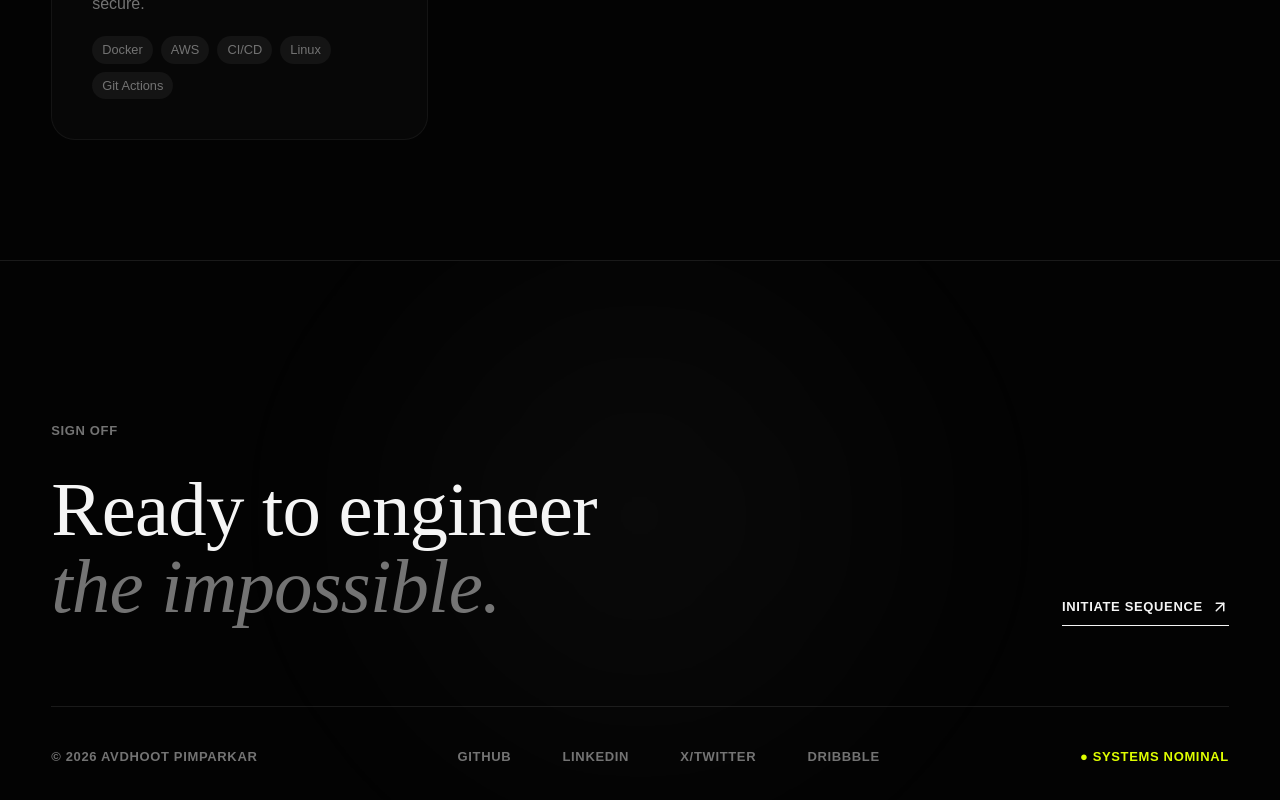
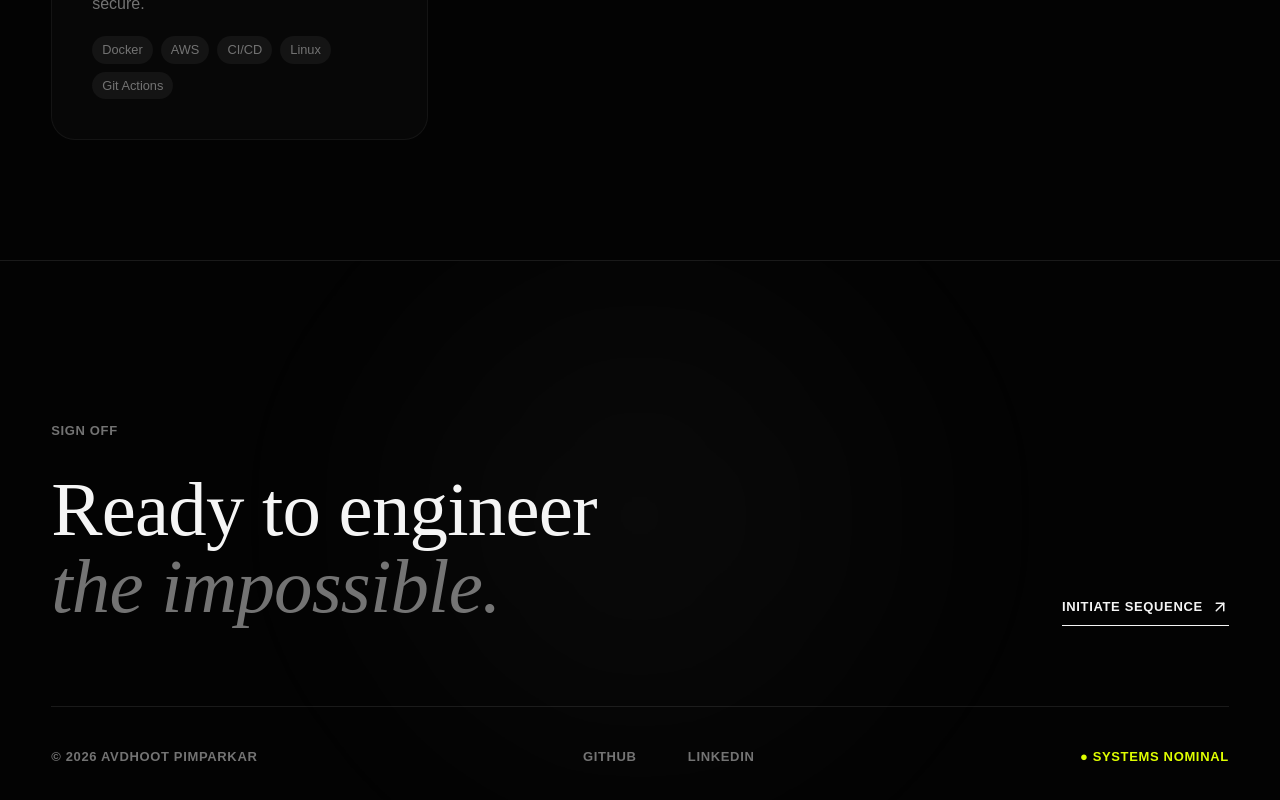
Before and after one commit to avdhootp14/portfolio, a React (Vite) app: page / in a window 1280 px wide. Shown: the part 6056-6856 px from the top of the page. Built offline with nearby package versions, Linux system fonts and the light colour scheme.

Commit message:
style: remove unused social links

```diff
--- a/src/components/Contact.jsx
+++ b/src/components/Contact.jsx
@@ -34,9 +34,7 @@ const Contact = () => {
                     <div style={{ display: 'flex', gap: '4vw', flexWrap: 'wrap' }}>
                         {[
                             { name: 'GitHub', url: 'https://www.github.com/avdhootp14' },
-                            { name: 'LinkedIn', url: 'https://www.linkedin.com/in/avdhootp144' },
-                            { name: 'X/Twitter', url: '#' },
-                            { name: 'Dribbble', url: '#' }
+                            { name: 'LinkedIn', url: 'https://www.linkedin.com/in/avdhootp144' }
                         ].map(link => (
                             <a key={link.name} href={link.url} target="_blank" rel="noopener noreferrer" className="typo-meta" style={{ color: 'var(--text-dim)', textDecoration: 'none', transition: 'color 0.2s' }} onMouseOver={e => e.currentTarget.style.color = 'var(--text-main)'} onMouseOut={e => e.currentTarget.style.color = 'var(--text-dim)'}>
                                 {link.name}
```
